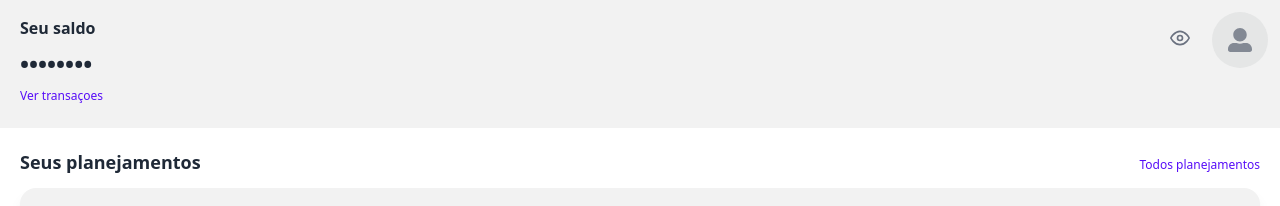
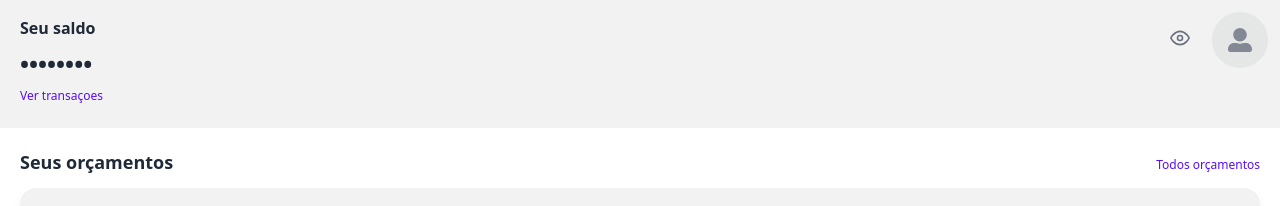
Before and after one commit to Crown32/Alfred, a React (Create React App) app: page / in a window 1280 px wide. Shown: the top 206 px of the page. Built offline with nearby package versions, Linux system fonts and the light colour scheme; no server answers; sample sign-in values are in the browser's storage.

Commit message:
Alteracao de nomenclatura

```diff
--- a/src/components/PlaningList.jsx
+++ b/src/components/BudgetList.jsx
@@ -1,12 +1,12 @@
 import { Link } from 'react-router-dom'
-import PlanningCard from './PlanningCard'
+import PlanningCard from './BudgetCard'
 
 export default function PlanningList() {
   return (
     <div className='w-screen p-5'>
       <div className='mb-3 flex w-full justify-between items-baseline'>
-        <h1 className='text-lg font-bold'>Seus planejamentos</h1>
-        <Link to="/plannings" className='text-xs text-primary'>Todos planejamentos</Link>
+        <h1 className='text-lg font-bold'>Seus orçamentos</h1>
+        <Link to="/plannings" className='text-xs text-primary'>Todos orçamentos</Link>
       </div>
       <PlanningCard />
       <PlanningCard />
--- a/src/pages/Home.jsx
+++ b/src/pages/Home.jsx
@@ -1,5 +1,5 @@
 import Header from '../components/Header';
-import PlanningList from '../components/PlaningList';
+import PlanningList from '../components/BudgetList';
 import TransactionList from '../components/TransactionList';
 
 export default function Home() {
```
Also changed, not shown: src/components/BudgetCard.jsx (renamed from src/components/PlanningCard.jsx).
